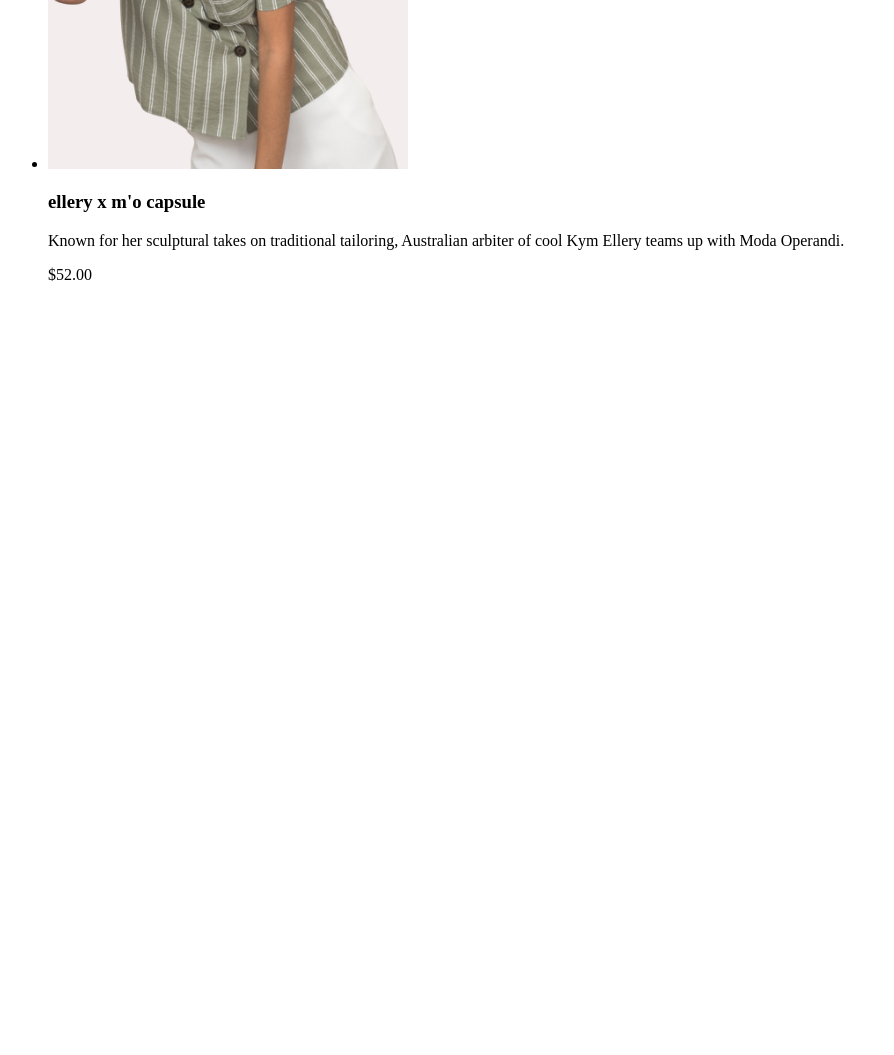
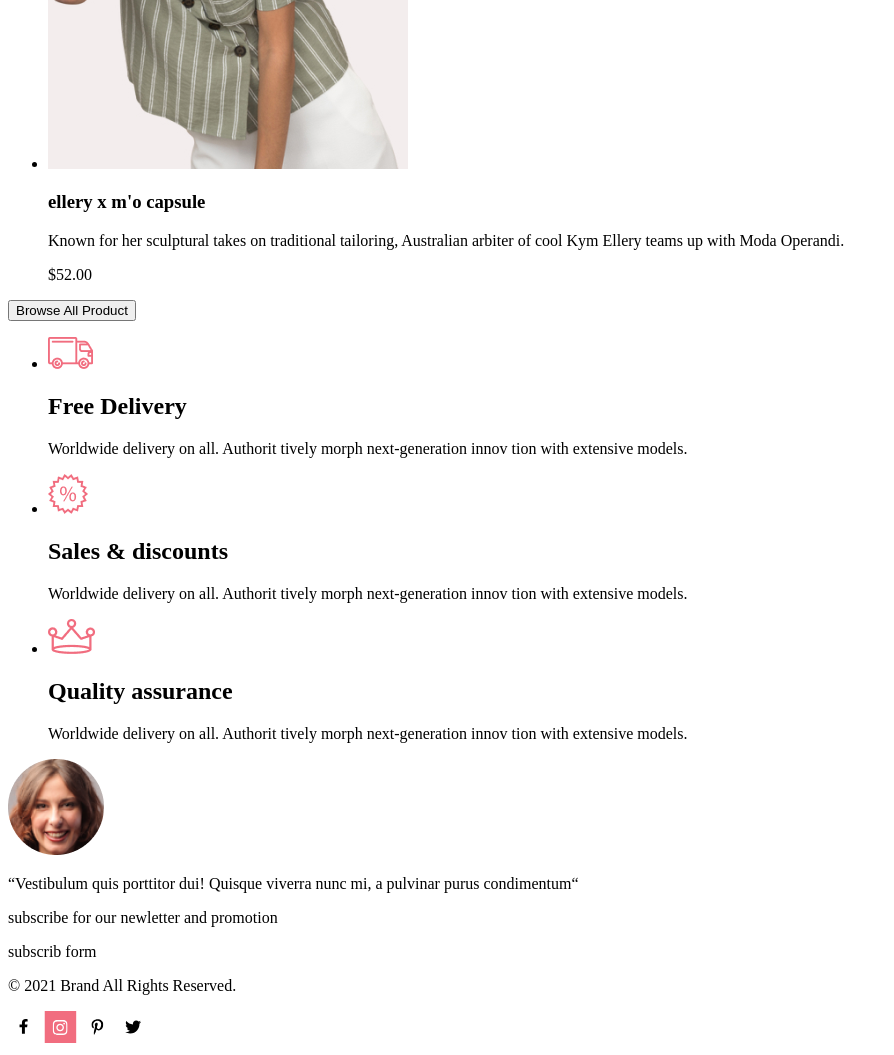
Before and after one commit to HVetal/Repeat, a plain HTML site: page 1/index.html in a window 1280 px wide. Shown: the part 4335-5390 px from the top of the page, without its empty margins (0-894 px from the left). Before the commit the page ends 4635 px from the top, so only its background shows below. Drawn offline with Linux system fonts and the light colour scheme.

Commit message:
lesson 1 done

```diff
--- a/1/index.html
+++ b/1/index.html
@@ -88,10 +88,45 @@
                     <p>$52.00</p>
                 </li>
             </ul>
+            <button type="button">Browse All Product</button>
+        </section>
+        <section>
+            <ul>
+                <li>
+                    <img src="./img/delivery.png" alt="delivery">
+                    <h2>Free Delivery</h2>
+                    <p>Worldwide delivery on all. Authorit tively morph next-generation innov tion with extensive
+                        models.</p>
+                </li>
+                <li>
+                    <img src="./img/discount.png" alt="discount">
+                    <h2>Sales & discounts</h2>
+                    <p>Worldwide delivery on all. Authorit tively morph next-generation innov tion with extensive
+                        models.</p>
+                </li>
+                <li>
+                    <img src="./img/quality.png" alt="quality">
+                    <h2>Quality assurance</h2>
+                    <p>Worldwide delivery on all. Authorit tively morph next-generation innov tion with extensive
+                        models.</p>
+                </li>
+            </ul>
+        </section>
+        <section>
+            <img src="./img/photo.png" alt="photo">
+            <p>“Vestibulum quis porttitor dui! Quisque viverra nunc mi, a pulvinar purus condimentum“</p>
+            <p>subscribe for our newletter and promotion</p>
+            <div>subscrib form</div>
         </section>
 
     </main>
-    <footer></footer>
+    <footer>
+        <p>© 2021 Brand All Rights Reserved.</p>
+        <img src="./img/facebook.svg" alt="facebook">
+        <img src="./img/instagram.svg" alt="instagram">
+        <img src="./img/p.svg" alt="p">
+        <img src="./img/tweetter.svg" alt="tweetter">
+    </footer>
 
 </body>
 
```
Also changed, not shown: 1/img/delivery.png (added), 1/img/discount.png (added), 1/img/facebook.svg (added), 1/img/instagram.svg (added), 1/img/p.svg (added), 1/img/photo.png (added), 1/img/quality.png (added), 1/img/tweetter.svg (added).
